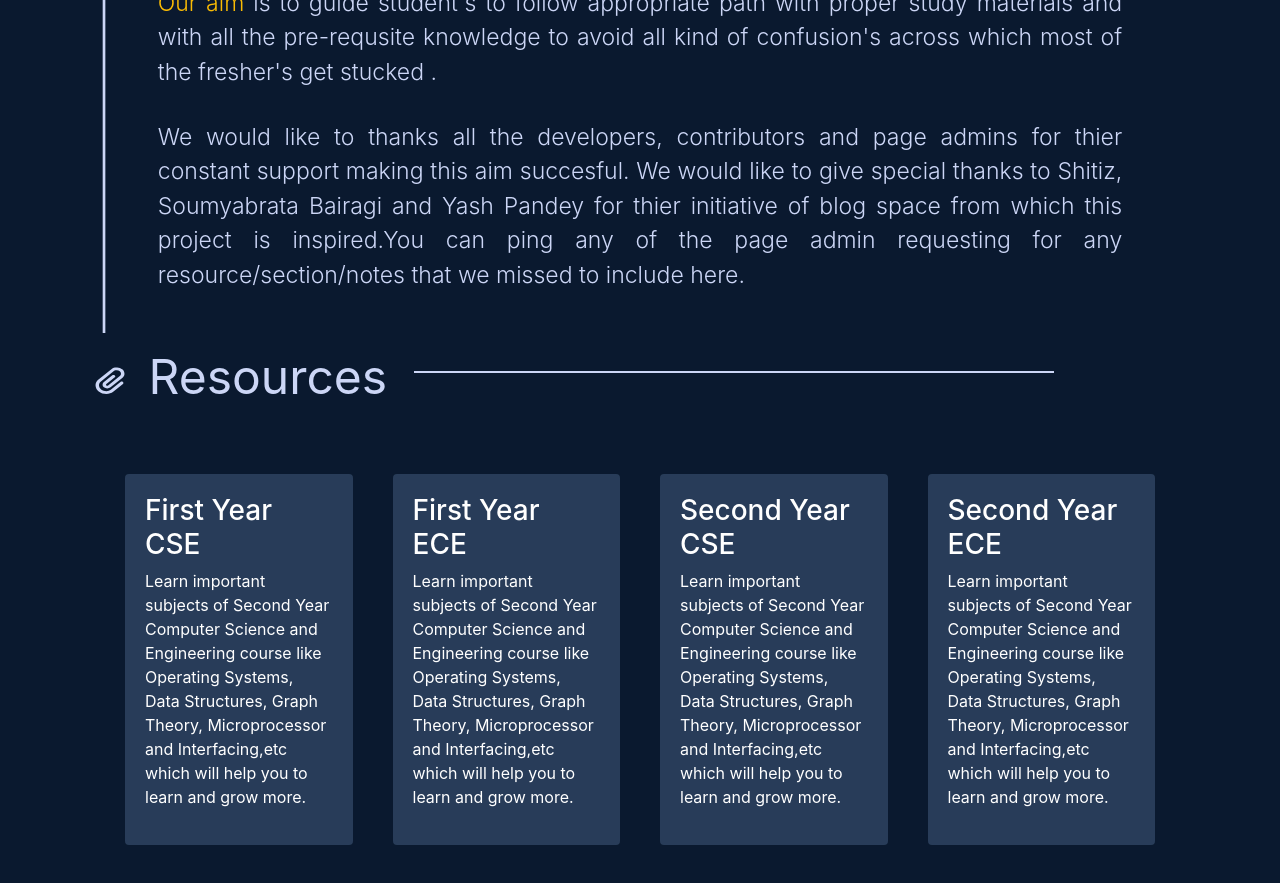
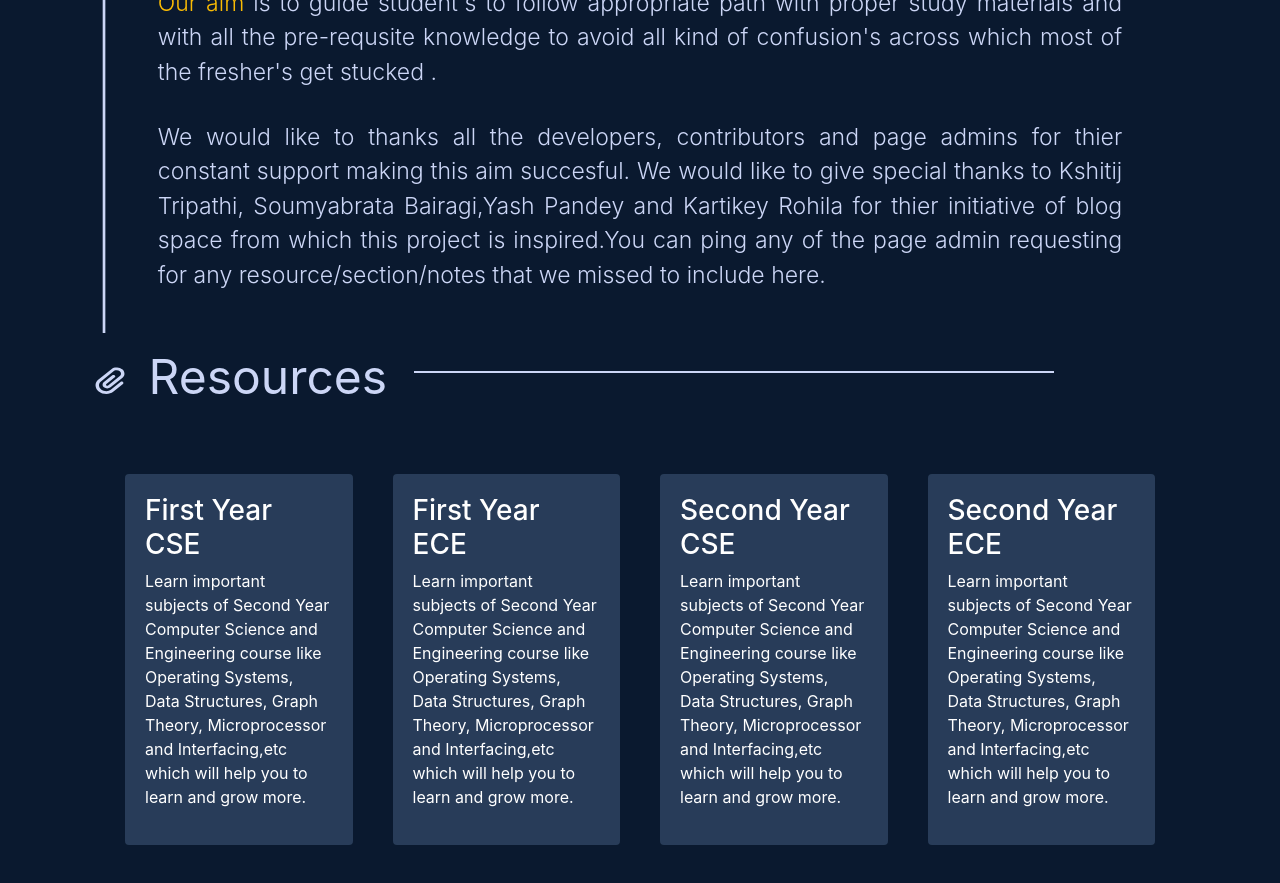
Before and after one commit to tusharjain0022/GeekNote-academics, a React (Create React App) app in the folder studentportal/: page / in a window 1280 px wide. Shown: the part 840-1723 px from the top of the page. Built offline with nearby package versions, Linux system fonts and the light colour scheme.

Commit message:
minor typo fixed

```diff
--- a/studentportal/src/components/Home/About/About.js
+++ b/studentportal/src/components/Home/About/About.js
@@ -49,10 +49,10 @@ function About() {
             <span className="highlight"></span> We would like to thanks all the
             developers, contributors and page admins for thier constant support
             making this aim succesful. We would like to give special thanks to
-            Shitiz, Soumyabrata Bairagi and Yash Pandey for thier initiative of
-            blog space from which this project is inspired.You can ping any of
-            the page admin requesting for any resource/section/notes that we
-            missed to include here.
+            Kshitij Tripathi, Soumyabrata Bairagi,Yash Pandey and Kartikey
+            Rohila for thier initiative of blog space from which this project is
+            inspired.You can ping any of the page admin requesting for any
+            resource/section/notes that we missed to include here.
           </p>
         </div>
       </div>
```
Also changed, not shown: 1 other file (tests, documents, lock files or other folders).
